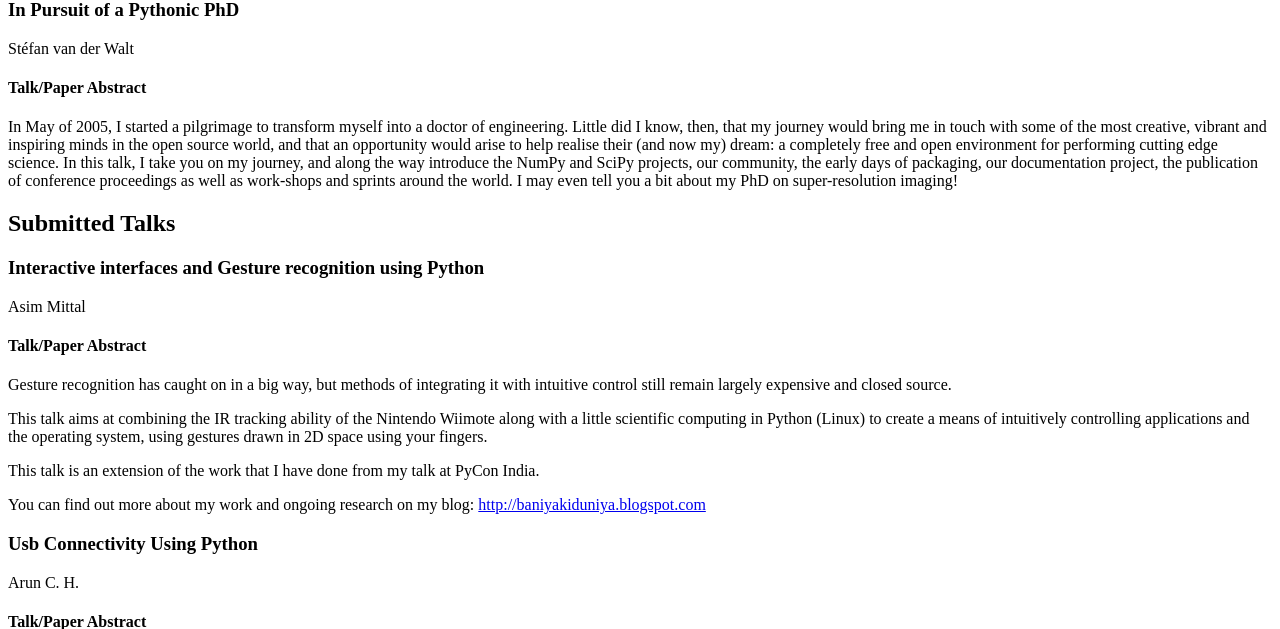
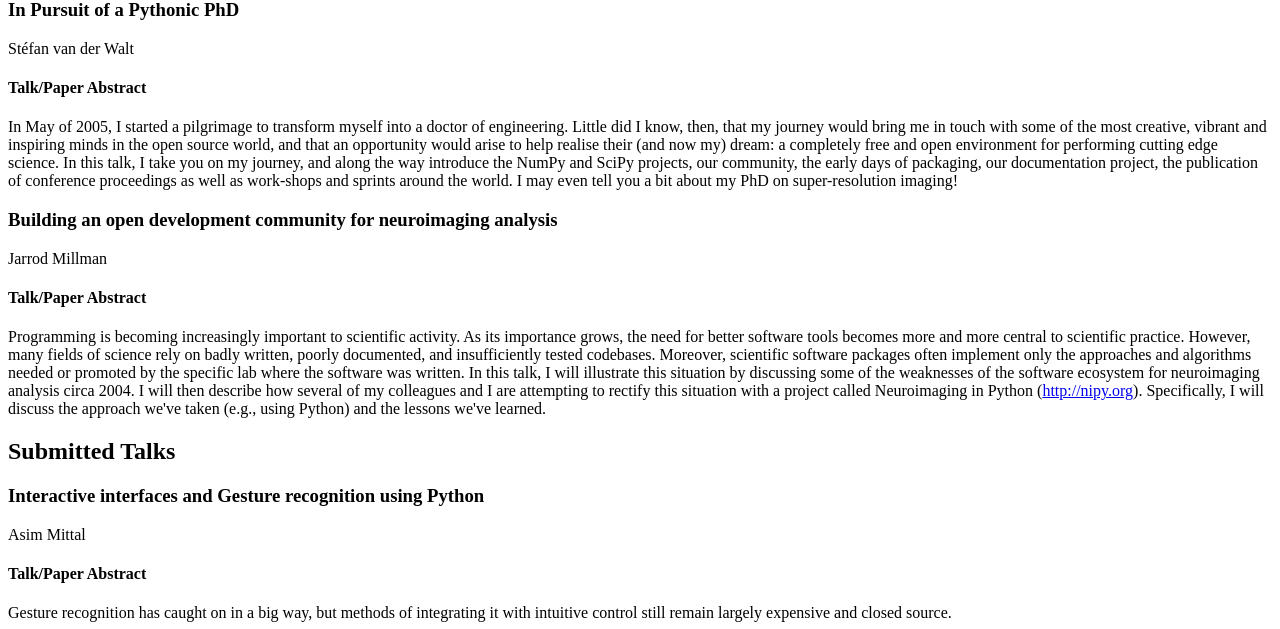
Before and after one commit to FOSSEE/scipycon, a Django app: template project/templates/talk/conf_schedule.html in a window 1280 px wide. Shown: the part 3432-4061 px from the top of the page. Run offline with Django 3.2, Linux system fonts and the light colour scheme; the template is opened without the code that fills it, so the values that code supplies are empty.

Commit message:
Added Jarrod's talk title and abstract to the schedule.

```diff
--- a/project/templates/talk/conf_schedule.html
+++ b/project/templates/talk/conf_schedule.html
@@ -68,7 +68,7 @@
 <tr><td class="right">15:15-15:35</td><td class="left">Puneeth Chaganti</td><td class="left"><a href="#sec-4_21">Pictures, Songs and Python</a></td></tr>
 <tr><td class="right">15:35-15:55</td><td class="left">Hrishikesh Deshpande</td><td class="left"><a href="#sec-4_5">Wavelet based denoising of ECG using Python</a></td></tr>
 <tr><td class="right">15:55-16:10</td><td class="left"></td><td class="left">Tea-Break</td></tr>
-<tr><td class="right">16:10-16:40</td><td class="left">Jarrod Millman</td><td class="left"><b>Invited Talk</b></td></tr>
+<tr><td class="right">16:10-16:40</td><td class="left">Jarrod Millman</td><td class="left"><b>Invited Talk</b>: <a href="#sec-3_8">Building an open development community for neuroimaging analysis</a></td></tr>
 <tr><td class="right">16:40-17:00</td><td class="left">Ramakrishna Reddy Yekulla</td><td class="left"><a href="#sec-4_13">Building and Packaging your Scientific Python Application For Linux Distributions</a></td></tr>
 <tr><td class="right">17:00-17:20</td><td class="left">Yogesh Karpate</td><td class="left"><a href="#sec-4_16">Automatic Proteomic Finger Printing using Scipy</a></td></tr>
 <tr><td class="right">17:20-17:40</td><td class="left">Manjusha Joshi</td><td class="left"><a href="#sec-4_15">SAGE for Scientific computing and Education enhancement</a></td></tr>
@@ -307,6 +307,44 @@ project, the publication of conference proceedings as well as
 work-shops and sprints around the world. I may even tell you a
 bit about my PhD on super-resolution imaging!
 </p>
+
+
+
+
+
+
+
+
+
+<h3 id="sec-3_8">Building an open development community for neuroimaging analysis </h3>
+
+
+<p>Jarrod Millman
+</p>
+
+
+
+<h4 id="sec-3_8_1">Talk/Paper Abstract </h4>
+
+
+<p>Programming is becoming increasingly important to scientific activity.
+As its importance grows, the need for better software tools becomes more
+and more central to scientific practice.  However, many fields of science
+rely on badly written, poorly documented, and insufficiently tested
+codebases. Moreover, scientific software packages often implement only the
+approaches and algorithms needed or promoted by the specific lab where the
+software was written.
+
+In this talk, I will illustrate this situation by discussing some of the
+weaknesses of the software ecosystem for neuroimaging analysis circa 2004.
+I will then describe how several of my colleagues and I are attempting
+to rectify this situation with a project called Neuroimaging in Python
+(<a href="http://nipy.org">http://nipy.org</a>).  Specifically, I will
+discuss the approach we've taken (e.g., using Python) and the lessons
+we've learned.
+</p>
+
+
 
 
 
```
